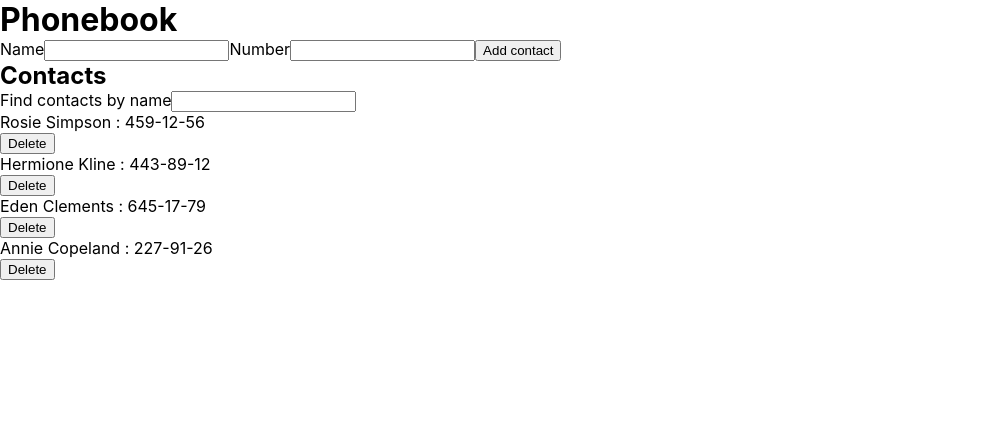
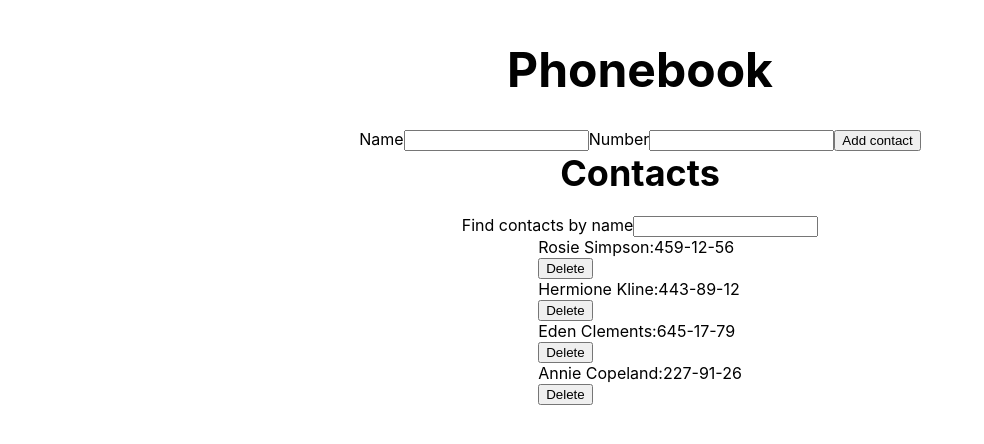
Before and after one commit to OlexTS/goit-react-hw-02-phonebook, a React (Create React App) app: page / in a window 1280 px wide. Shown: the top 444 px of the page, without its empty margins (0-984 px from the left). Built offline with nearby package versions, Linux system fonts and the light colour scheme.

Commit message:
finished tech tasks

```diff
--- a/src/components/App.jsx
+++ b/src/components/App.jsx
@@ -3,6 +3,7 @@ import { Component } from 'react';
 import ContactForm from './ContactForm';
 import ContactList from './ContactList';
 import Filter from './Filter';
+import { Container, MainTitle, Title } from './App.styled';
 
 class App extends Component {
   state = {
@@ -17,8 +18,18 @@ class App extends Component {
 
   addContact = ({ name, number }) => {
     const contact = { id: nanoid(), name, number };
-    this.setState(prevState => ({
-      contacts: [contact, ...prevState.contacts],
+    this.state.contacts.some(
+      contact => contact.name.toLowerCase() === name.toLowerCase()
+    )
+      ? alert(`${name} is already in contacts.`)
+      : this.setState(prevState => ({
+          contacts: [contact, ...prevState.contacts],
+        }));
+  };
+
+  deleteContact = contactId => {
+    this.setState(({ contacts }) => ({
+      contacts: contacts.filter(contact => contact.id !== contactId),
     }));
   };
 
@@ -28,22 +39,28 @@ class App extends Component {
 
   getVisibleContacts = () => {
     const { contacts, filter } = this.state;
-    const filterNormalized = filter.toLowerCase()
-    return contacts.filter(contact => contact.name.toLowerCase().includes(filterNormalized))
-}
+    const filterNormalized = filter.toLowerCase();
+    return contacts.filter(contact =>
+      contact.name.toLowerCase().includes(filterNormalized)
+    );
+  };
 
   render() {
     const { filter } = this.state;
-    const visibleContacts = this.getVisibleContacts()
+    const visibleContacts = this.getVisibleContacts();
+
     return (
-      <div>
-        <h1>Phonebook</h1>
+      <Container>
+        <MainTitle>Phonebook</MainTitle>
         <ContactForm onSubmit={this.addContact} />
 
-        <h2>Contacts</h2>
+        <Title>Contacts</Title>
         <Filter value={filter} onChange={this.changeFilter} />
-        <ContactList contacts={visibleContacts} />
-      </div>
+        <ContactList
+          contacts={visibleContacts}
+          onDeleteContact={this.deleteContact}
+        />
+      </Container>
     );
   }
 }
--- /dev/null
+++ b/src/components/App.styled.jsx
@@ -0,0 +1,20 @@
+import styled from '@emotion/styled';
+
+export const Container = styled.div`
+  display: flex;
+  flex-direction: column;
+  justify-content: center;
+  align-items: center;
+  color: #010101;
+  padding: 40px;
+`;
+
+export const MainTitle = styled.h1`
+    font-size: 48px;
+    margin-bottom: 30px;
+`
+
+export const Title = styled.h2`
+    font-size: 36px;
+    margin-bottom: 20px;
+`
--- a/src/components/ContactForm/ContactForm.jsx
+++ b/src/components/ContactForm/ContactForm.jsx
@@ -21,10 +21,13 @@ class ContactForm extends Component {
     this.props.onSubmit(this.state);
     this.reset();
   };
+
   reset = () => {
-    this.setState({ name: '', number: '' });
+    this.setState({ name: '', number: ''});
   };
+
   render() {
+    const { name, number } = this.state;
     return (
       <form onSubmit={this.handleSubmit}>
         <label>
@@ -32,6 +35,7 @@ class ContactForm extends Component {
           <input
             type="text"
             name="name"
+            value={name}
             pattern="^[a-zA-Zа-яА-Я]+(([' -][a-zA-Zа-яА-Я ])?[a-zA-Zа-яА-Я]*)*$"
             title="Name may contain only letters, apostrophe, dash and spaces. For example Adrian, Jacob Mercer, Charles de Batz de Castelmore d'Artagnan"
             required
@@ -43,6 +47,7 @@ class ContactForm extends Component {
           <input
             type="tel"
             name="number"
+            value={number}
             pattern="\+?\d{1,4}?[-.\s]?\(?\d{1,3}?\)?[-.\s]?\d{1,4}[-.\s]?\d{1,4}[-.\s]?\d{1,9}"
             title="Phone number must be digits and can contain spaces, dashes, parentheses and can start with +"
             required
--- a/src/components/ContactList/ContactList.jsx
+++ b/src/components/ContactList/ContactList.jsx
@@ -1,15 +1,15 @@
 import PropTypes from 'prop-types';
 
 
-const ContactList = ({ contacts }) => {
+const ContactList = ({ contacts, onDeleteContact }) => {
   return (
     <ul>
       {contacts.map(({id, name, number}) => (
         <li key={id}>
           <p>
-            {name} : {number}
+            {name}:{number}
           </p>
-          <button type="button">Delete</button>
+          <button type="button" onClick={()=>onDeleteContact(id)}>Delete</button>
         </li>
       ))}
     </ul>
```
